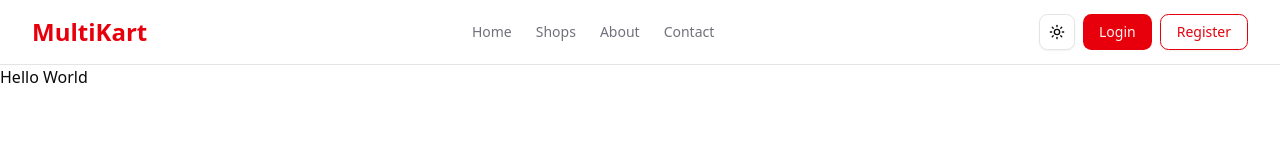
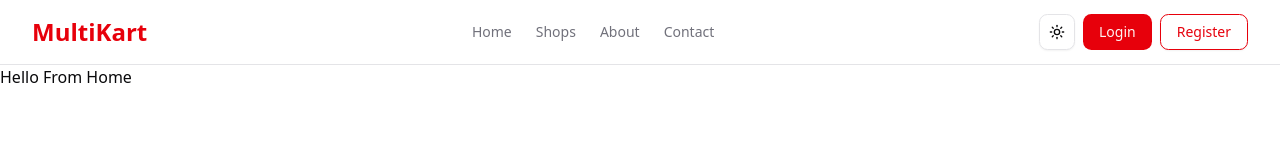
Before and after one commit to SudiptaRoy05/MultiKart, a Next.js app: page / in a window 1280 px wide. Shown: the top 160 px of the page. Built offline with nearby package versions, Linux system fonts and the light colour scheme.

Commit message:
Database connected

```diff
--- a/package.json
+++ b/package.json
@@ -16,6 +16,7 @@
     "class-variance-authority": "^0.7.1",
     "clsx": "^2.1.1",
     "lucide-react": "^0.522.0",
+    "mongodb": "^6.17.0",
     "next": "15.3.4",
     "next-themes": "^0.4.6",
     "react": "^19.0.0",
--- /dev/null
+++ b/src/app/(root)/layout.tsx
@@ -0,0 +1,17 @@
+
+import Navbar from "@/components/Navbar";
+
+const layout = ({
+    children,
+}: Readonly<{
+    children: React.ReactNode;
+}>) => {
+    return (
+        <div>
+            <Navbar />
+            {children}
+        </div>
+    )
+}
+
+export default layout
--- a/src/app/page.tsx
+++ b/src/app/(root)/page.tsx
@@ -1,6 +1,8 @@
 
 export default function Home() {
   return (
-    <h1>Hello World</h1>
-  );
+    <div>
+      Hello From Home
+    </div>
+  )
 }
--- a/src/app/layout.tsx
+++ b/src/app/layout.tsx
@@ -1,7 +1,6 @@
 import type { Metadata } from "next";
 import { Geist, Geist_Mono } from "next/font/google";
 import "./globals.css";
-import Navbar from "@/components/Navbar";
 import { ThemeProvider } from "@/components/theme-provider";
 
 const geistSans = Geist({
@@ -36,7 +35,6 @@ export default function RootLayout({
           enableSystem
           disableTransitionOnChange
         >
-          <Navbar />
           {children}
         </ThemeProvider>
       </body>
--- /dev/null
+++ b/src/lib/dbConnect.ts
@@ -0,0 +1,19 @@
+import { MongoClient, ServerApiVersion, Collection, Document } from "mongodb"
+
+const uri = `mongodb+srv://${process.env.MONGODB_UNAME}:${process.env.MONGODB_PASS}@cluster0.lue0n.mongodb.net/?retryWrites=true&w=majority&appName=Cluster0`
+
+const client = new MongoClient(uri, {
+  serverApi: {
+    version: ServerApiVersion.v1,
+    strict: true,
+    deprecationErrors: true,
+  },
+})
+
+export function dbConnect<T extends Document = Document>(collectionName: string): Collection<T> {
+  if (!process.env.DB_NAME) {
+    throw new Error("Missing DB_NAME in environment variables")
+  }
+
+  return client.db(process.env.DB_NAME).collection<T>(collectionName)
+}
```
Also changed, not shown: 1 other file (tests, documents, lock files or other folders).
